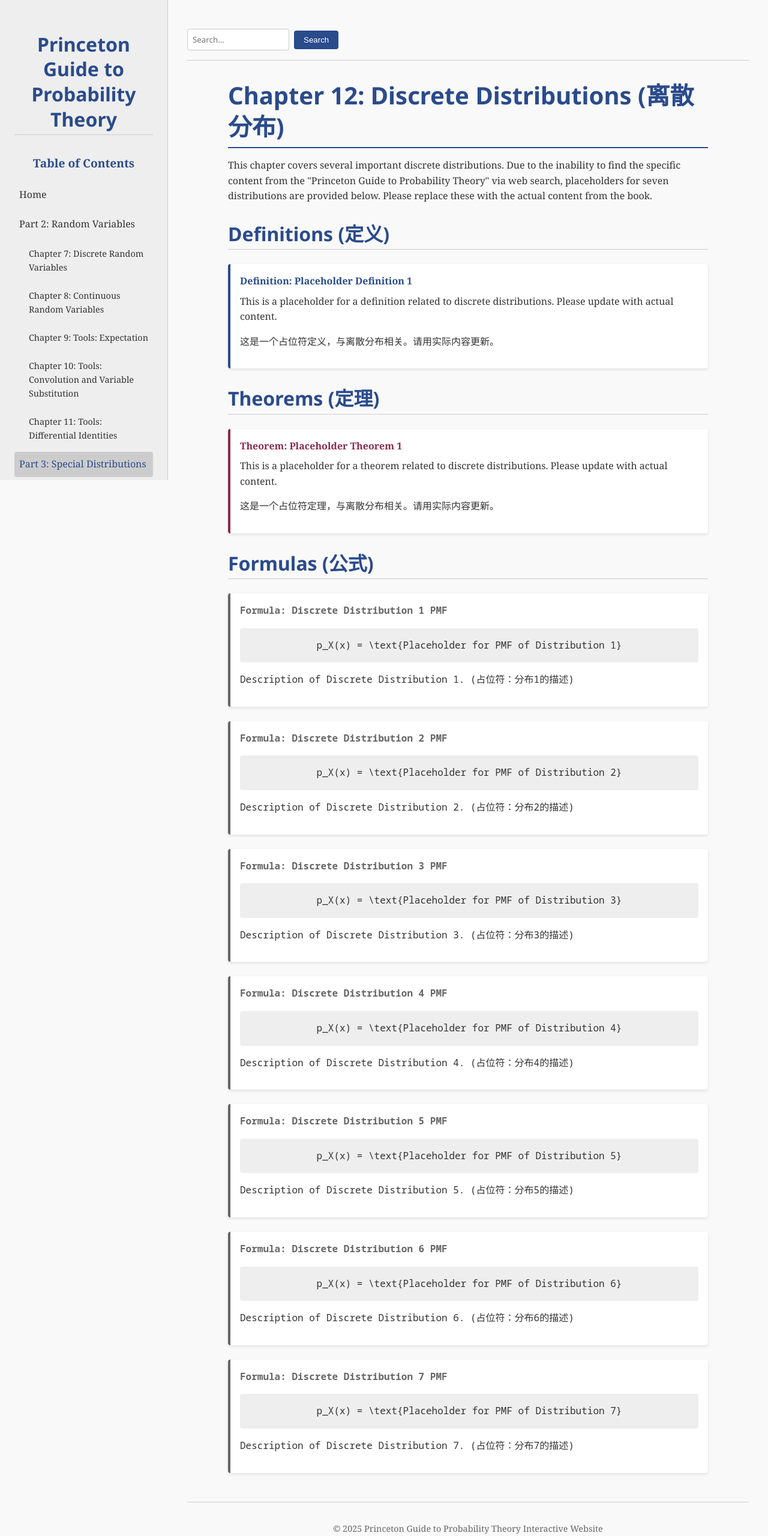
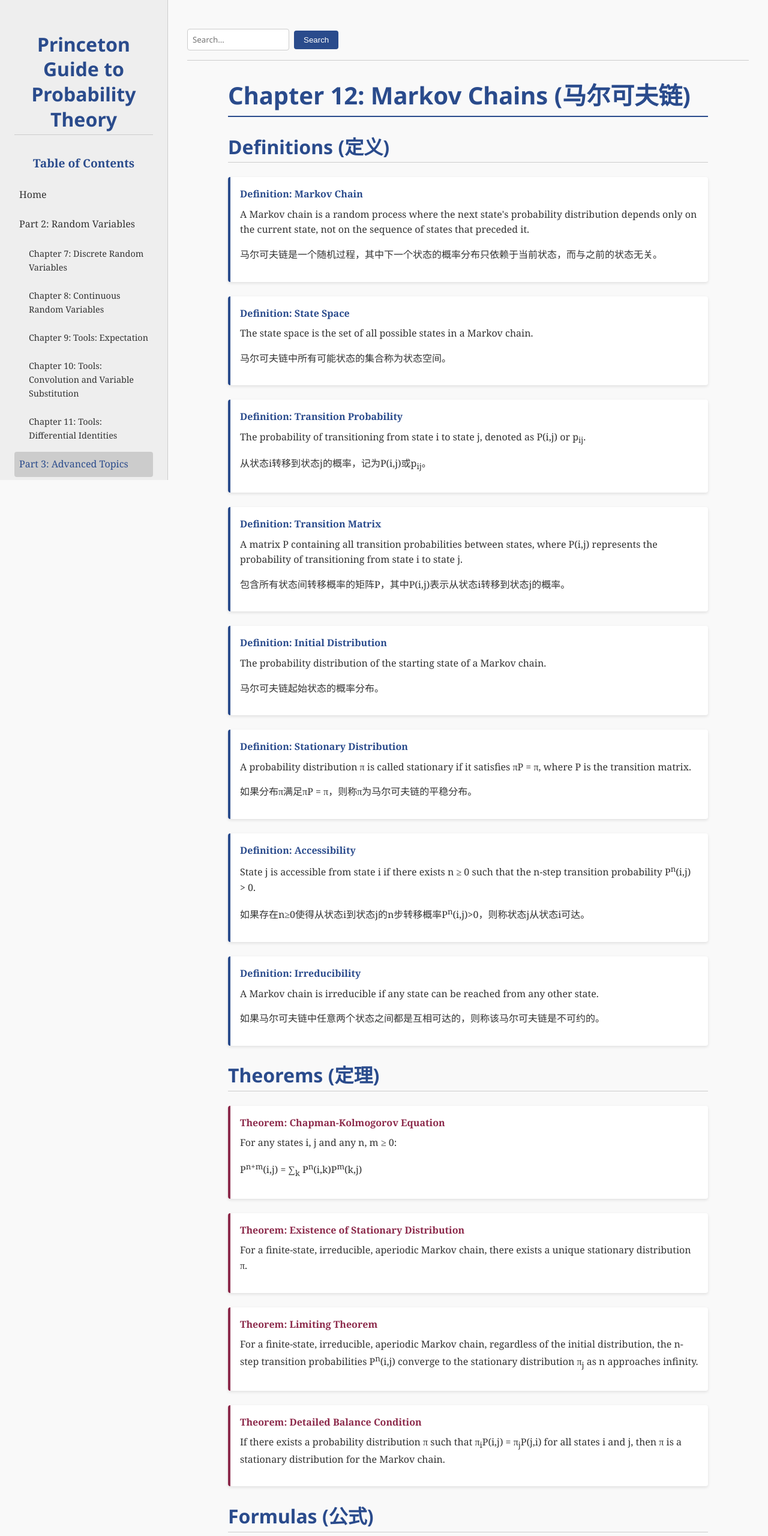
Before and after one commit to MasonWEI01/STATISTIC-Princeton, a plain HTML site: page chapter12.html in a window 1280 px wide. Shown: the top 2560 px of the page at 60% size. Drawn offline with nearby package versions, Linux system fonts and the light colour scheme.

Commit message:
Update chapter12.html

```diff
--- a/chapter12.html
+++ b/chapter12.html
@@ -3,7 +3,7 @@
 <head>
     <meta charset="UTF-8">
     <meta name="viewport" content="width=device-width, initial-scale=1.0">
-    <title>Chapter 12: Discrete Distributions - Princeton Guide to Probability Theory</title>
+    <title>Chapter 12: Markov Chains - Princeton Guide to Probability Theory</title>
     <link rel="stylesheet" href="css/style.css">
     <link rel="stylesheet" href="https://fonts.googleapis.com/css2?family=Noto+Sans:wght@400;700&family=Noto+Serif:wght@400;700&family=Noto+Sans+Mono&display=swap">
     <script src="https://polyfill.io/v3/polyfill.min.js?features=es6"></script>
@@ -41,12 +41,38 @@
                     </ul>
                 </li>
                 <li class="nav-item">
-                    <a href="#" class="nav-link nav-expander active">Part 3: Special Distributions</a>
-                    <ul class="nav-sublist" style="display: block;">
+                    <a href="#" class="nav-link nav-expander">Part 3: Advanced Topics</a>
+                    <ul class="nav-sublist">
                         <li class="nav-item">
-                            <a href="chapter12.html" class="nav-link active">Chapter 12: Discrete Distributions</a>
+                            <a href="chapter12.html" class="nav-link">Chapter 12: Markov Chains</a>
                         </li>
-                        <!-- Add more chapters for Part 3 as needed -->
+                        <li class="nav-item">
+                            <a href="chapter13.html" class="nav-link">Chapter 13: Random Walks</a>
+                        </li>
+                        <li class="nav-item">
+                            <a href="chapter14.html" class="nav-link">Chapter 14: Bivariate Random Variables</a>
+                        </li>
+                        <li class="nav-item">
+                            <a href="chapter15.html" class="nav-link">Chapter 15: Gamma Function</a>
+                        </li>
+                        <li class="nav-item">
+                            <a href="chapter16.html" class="nav-link">Chapter 16: Chi-Square Distribution</a>
+                        </li>
+                        <li class="nav-item">
+                            <a href="chapter17.html" class="nav-link">Chapter 17: t-Distribution</a>
+                        </li>
+                        <li class="nav-item">
+                            <a href="chapter18.html" class="nav-link">Chapter 18: Central Limit Theorem</a>
+                        </li>
+                        <li class="nav-item">
+                            <a href="chapter19.html" class="nav-link">Chapter 19: Law of Large Numbers</a>
+                        </li>
+                        <li class="nav-item">
+                            <a href="chapter20.html" class="nav-link">Chapter 20: Statistical Estimation</a>
+                        </li>
+                        <li class="nav-item">
+                            <a href="chapter21.html" class="nav-link">Chapter 21: Hypothesis Testing</a>
+                        </li>
                     </ul>
                 </li>
                 <li class="nav-item">
@@ -65,86 +91,114 @@
             </header>
 
             <div class="chapter-content">
-                <h1>Chapter 12: Discrete Distributions (离散分布)</h1>
-                <p>This chapter covers several important discrete distributions. Due to the inability to find the specific content from the "Princeton Guide to Probability Theory" via web search, placeholders for seven distributions are provided below. Please replace these with the actual content from the book.</p>
+                <h1>Chapter 12: Markov Chains (马尔可夫链)</h1>
 
                 <section id="definitions">
                     <h2>Definitions (定义)</h2>
+
                     <div class="definition">
-                        <div class="definition-title">Definition: Placeholder Definition 1</div>
-                        <p>This is a placeholder for a definition related to discrete distributions. Please update with actual content.</p>
-                        <p>这是一个占位符定义，与离散分布相关。请用实际内容更新。</p>
+                        <div class="definition-title">Definition: Markov Chain</div>
+                        <p>A Markov chain is a random process where the next state's probability distribution depends only on the current state, not on the sequence of states that preceded it.</p>
+                        <p>马尔可夫链是一个随机过程，其中下一个状态的概率分布只依赖于当前状态，而与之前的状态无关。</p>
                     </div>
-                    <!-- Add more definitions as needed -->
+
+                    <div class="definition">
+                        <div class="definition-title">Definition: State Space</div>
+                        <p>The state space is the set of all possible states in a Markov chain.</p>
+                        <p>马尔可夫链中所有可能状态的集合称为状态空间。</p>
+                    </div>
+
+                    <div class="definition">
+                        <div class="definition-title">Definition: Transition Probability</div>
+                        <p>The probability of transitioning from state i to state j, denoted as P(i,j) or p<sub>ij</sub>.</p>
+                        <p>从状态i转移到状态j的概率，记为P(i,j)或p<sub>ij</sub>。</p>
+                    </div>
+
+                    <div class="definition">
+                        <div class="definition-title">Definition: Transition Matrix</div>
+                        <p>A matrix P containing all transition probabilities between states, where P(i,j) represents the probability of transitioning from state i to state j.</p>
+                        <p>包含所有状态间转移概率的矩阵P，其中P(i,j)表示从状态i转移到状态j的概率。</p>
+                    </div>
+
+                    <div class="definition">
+                        <div class="definition-title">Definition: Initial Distribution</div>
+                        <p>The probability distribution of the starting state of a Markov chain.</p>
+                        <p>马尔可夫链起始状态的概率分布。</p>
+                    </div>
+
+                    <div class="definition">
+                        <div class="definition-title">Definition: Stationary Distribution</div>
+                        <p>A probability distribution π is called stationary if it satisfies πP = π, where P is the transition matrix.</p>
+                        <p>如果分布π满足πP = π，则称π为马尔可夫链的平稳分布。</p>
+                    </div>
+
+                    <div class="definition">
+                        <div class="definition-title">Definition: Accessibility</div>
+                        <p>State j is accessible from state i if there exists n ≥ 0 such that the n-step transition probability P<sup>n</sup>(i,j) > 0.</p>
+                        <p>如果存在n≥0使得从状态i到状态j的n步转移概率P<sup>n</sup>(i,j)>0，则称状态j从状态i可达。</p>
+                    </div>
+
+                    <div class="definition">
+                        <div class="definition-title">Definition: Irreducibility</div>
+                        <p>A Markov chain is irreducible if any state can be reached from any other state.</p>
+                        <p>如果马尔可夫链中任意两个状态之间都是互相可达的，则称该马尔可夫链是不可约的。</p>
+                    </div>
                 </section>
 
                 <section id="theorems">
                     <h2>Theorems (定理)</h2>
+
                     <div class="theorem">
-                        <div class="theorem-title">Theorem: Placeholder Theorem 1</div>
-                        <p>This is a placeholder for a theorem related to discrete distributions. Please update with actual content.</p>
-                        <p>这是一个占位符定理，与离散分布相关。请用实际内容更新。</p>
+                        <div class="theorem-title">Theorem: Chapman-Kolmogorov Equation</div>
+                        <p>For any states i, j and any n, m ≥ 0:</p>
+                        <p>P<sup>n+m</sup>(i,j) = ∑<sub>k</sub> P<sup>n</sup>(i,k)P<sup>m</sup>(k,j)</p>
                     </div>
-                    <!-- Add more theorems as needed -->
+
+                    <div class="theorem">
+                        <div class="theorem-title">Theorem: Existence of Stationary Distribution</div>
+                        <p>For a finite-state, irreducible, aperiodic Markov chain, there exists a unique stationary distribution π.</p>
+                    </div>
+
+                    <div class="theorem">
+                        <div class="theorem-title">Theorem: Limiting Theorem</div>
+                        <p>For a finite-state, irreducible, aperiodic Markov chain, regardless of the initial distribution, the n-step transition probabilities P<sup>n</sup>(i,j) converge to the stationary distribution π<sub>j</sub> as n approaches infinity.</p>
+                    </div>
+
+                    <div class="theorem">
+                        <div class="theorem-title">Theorem: Detailed Balance Condition</div>
+                        <p>If there exists a probability distribution π such that π<sub>i</sub>P(i,j) = π<sub>j</sub>P(j,i) for all states i and j, then π is a stationary distribution for the Markov chain.</p>
+                    </div>
                 </section>
 
                 <section id="formulas">
                     <h2>Formulas (公式)</h2>
 
                     <div class="formula">
-                        <div class="formula-title">Formula: Discrete Distribution 1 PMF</div>
+                        <div class="formula-title">Formula: n-Step Transition Probability</div>
                         <div class="math-block">
-                            p_X(x) = \text{Placeholder for PMF of Distribution 1}
+                            P<sup>n</sup>(i,j) = [P<sup>n</sup>]<sub>ij</sub>, where P<sup>n</sup> is the n-th power of the transition matrix P.
                         </div>
-                        <p>Description of Discrete Distribution 1. (占位符：分布1的描述)</p>
                     </div>
 
                     <div class="formula">
-                        <div class="formula-title">Formula: Discrete Distribution 2 PMF</div>
+                        <div class="formula-title">Formula: Calculation of Stationary Distribution</div>
                         <div class="math-block">
-                            p_X(x) = \text{Placeholder for PMF of Distribution 2}
+                            For a finite-state Markov chain, the stationary distribution π can be found by solving the system of linear equations πP = π and ∑<sub>i</sub> π<sub>i</sub> = 1.
                         </div>
-                        <p>Description of Discrete Distribution 2. (占位符：分布2的描述)</p>
                     </div>
 
                     <div class="formula">
-                        <div class="formula-title">Formula: Discrete Distribution 3 PMF</div>
+                        <div class="formula-title">Formula: Absorption Probability</div>
                         <div class="math-block">
-                            p_X(x) = \text{Placeholder for PMF of Distribution 3}
+                            In a Markov chain with absorbing states, the probability of being absorbed in absorbing state j when starting from state i can be calculated by solving a system of linear equations.
                         </div>
-                        <p>Description of Discrete Distribution 3. (占位符：分布3的描述)</p>
                     </div>
 
                     <div class="formula">
-                        <div class="formula-title">Formula: Discrete Distribution 4 PMF</div>
+                        <div class="formula-title">Formula: Expected Absorption Time</div>
                         <div class="math-block">
-                            p_X(x) = \text{Placeholder for PMF of Distribution 4}
+                            The expected number of steps to reach any absorbing state from a non-absorbing state i can be calculated by solving a system of linear equations.
                         </div>
-                        <p>Description of Discrete Distribution 4. (占位符：分布4的描述)</p>
-                    </div>
-
-                    <div class="formula">
-                        <div class="formula-title">Formula: Discrete Distribution 5 PMF</div>
-                        <div class="math-block">
-                            p_X(x) = \text{Placeholder for PMF of Distribution 5}
-                        </div>
-                        <p>Description of Discrete Distribution 5. (占位符：分布5的描述)</p>
-                    </div>
-
-                    <div class="formula">
-                        <div class="formula-title">Formula: Discrete Distribution 6 PMF</div>
-                        <div class="math-block">
-                            p_X(x) = \text{Placeholder for PMF of Distribution 6}
-                        </div>
-                        <p>Description of Discrete Distribution 6. (占位符：分布6的描述)</p>
-                    </div>
-
-                    <div class="formula">
-                        <div class="formula-title">Formula: Discrete Distribution 7 PMF</div>
-                        <div class="math-block">
-                            p_X(x) = \text{Placeholder for PMF of Distribution 7}
-                        </div>
-                        <p>Description of Discrete Distribution 7. (占位符：分布7的描述)</p>
                     </div>
                 </section>
             </div>
```
